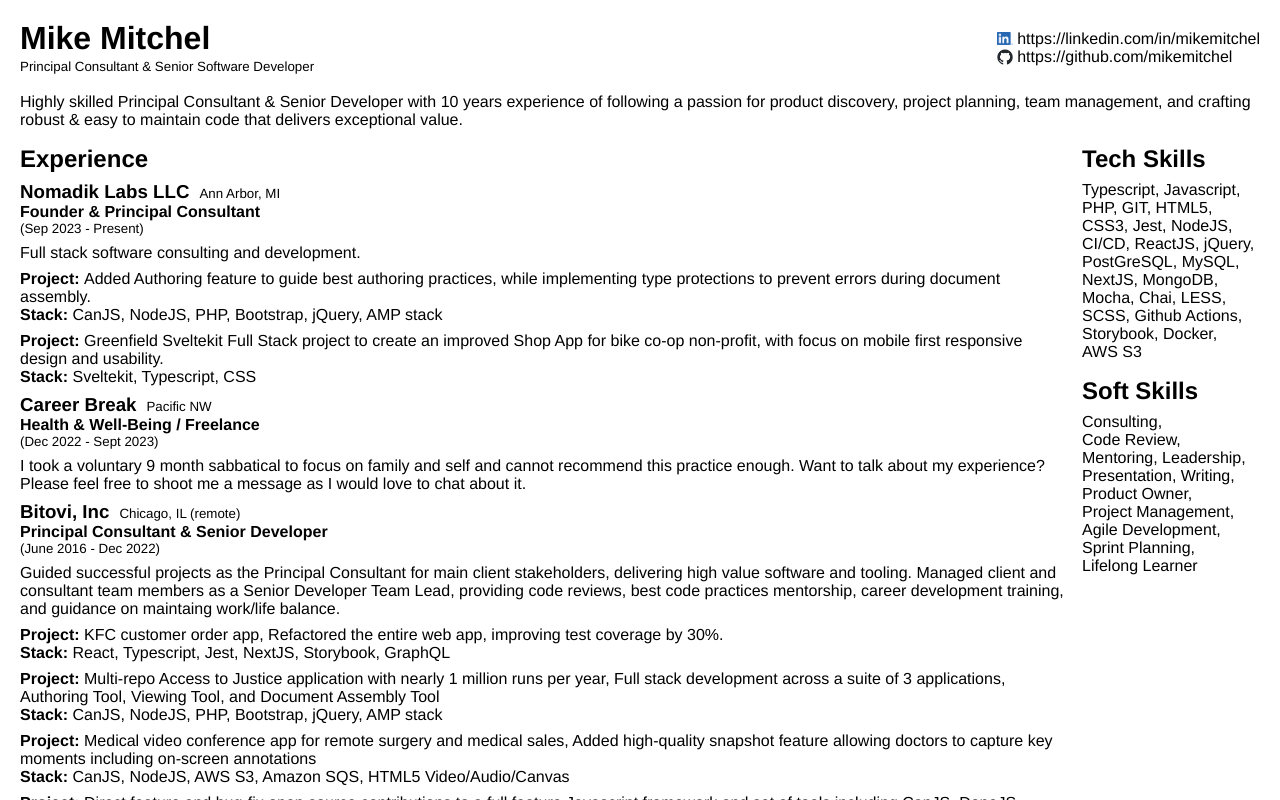
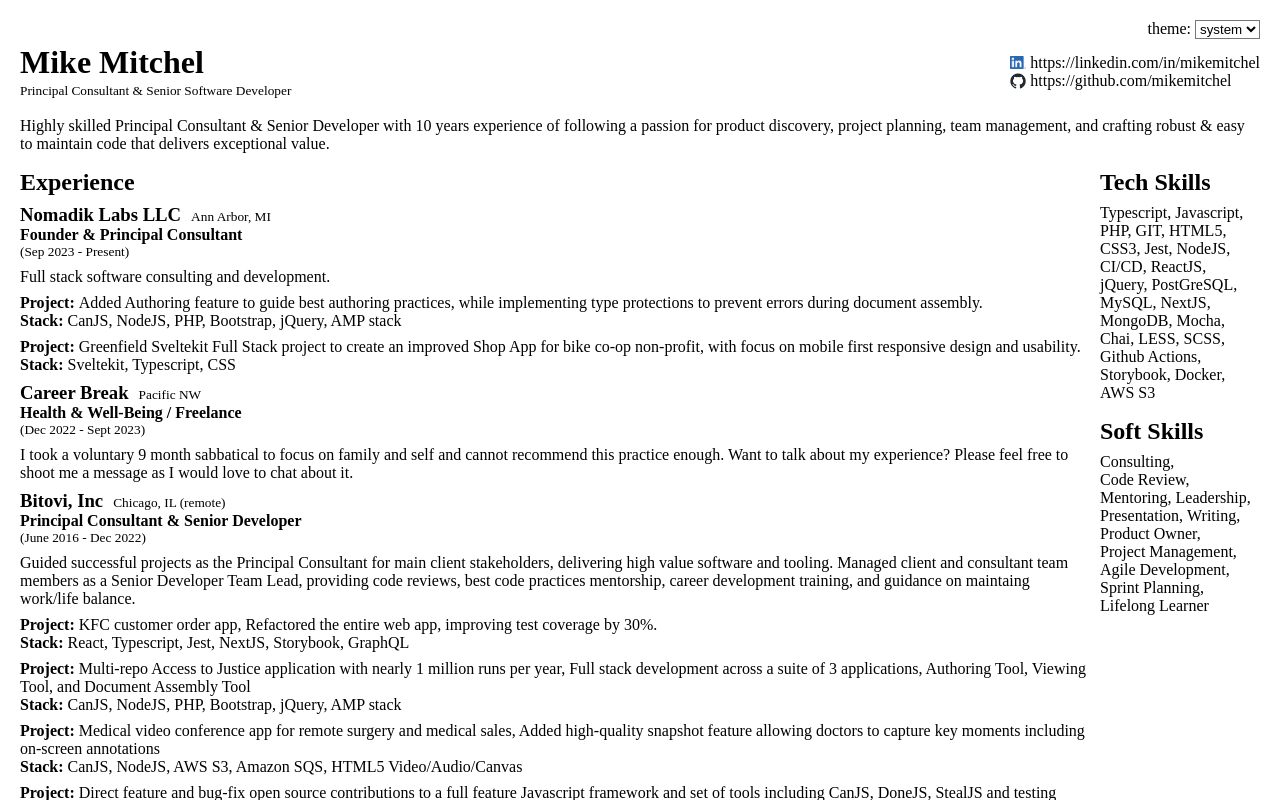
Before and after one commit to mikemitchel/portfolio, a SvelteKit app: page / in a window 1280 px wide. Shown: the top 800 px of the page. Built offline with nearby package versions, Linux system fonts and the light colour scheme.

Commit message:
add them selector

```diff
--- /dev/null
+++ b/src/lib/components/ThemeSwitch.svelte
@@ -0,0 +1,32 @@
+<script lang="ts">
+	import { theme } from '$lib/stores'
+</script>
+
+<div class="theme">
+	<div class="label">theme</div>
+	<select bind:value={$theme}>
+		<option value="system">system</option>
+		<option value="light">light</option>
+		<option value="dark">dark</option>
+	</select>
+</div>
+
+<style>
+	.theme {
+		display: flex;
+		flex-direction: row;
+		justify-content: flex-end;
+		background: var(--backround);
+		color: var(--color);
+		margin-bottom: 5px;
+	}
+
+	select {
+		background: var(--backround);
+		color: var(--color);
+	}
+
+	.label::after {
+		content: ':\00a0';
+	}
+</style>
--- /dev/null
+++ b/src/lib/stores.ts
@@ -0,0 +1,5 @@
+import { writable } from 'svelte/store'
+
+const theme = writable('system')
+
+export { theme }
--- /dev/null
+++ b/src/routes/+layout.svelte
@@ -0,0 +1,23 @@
+<script lang="ts">
+	import '../styles.css'
+	import { theme } from '$lib/stores'
+	import ThemeSwitch from '$lib/components/ThemeSwitch.svelte'
+	import { onMount } from 'svelte'
+
+	onMount(() => {
+		const startingTheme = window.matchMedia('(prefers-color-scheme: dark)') ? 'dark' : 'light'
+		console.log('system theme', startingTheme)
+		window.matchMedia('(prefers-color-scheme: dark)').addEventListener('change', (e) => {
+			console.log(`changed to ${e.matches ? 'dark' : 'light'} mode`)
+		})
+	})
+</script>
+
+<svelte:head>
+	<meta name="color-scheme" content={$theme == 'system' ? 'light dark' : $theme} />
+	<link rel="stylesheet" href={`/theme/${$theme}.css`} />
+</svelte:head>
+
+<ThemeSwitch />
+
+<slot />
--- a/src/routes/+page.svelte
+++ b/src/routes/+page.svelte
@@ -1,25 +1,8 @@
 <script lang="ts">
-	import '../styles.css'
-
 	let { data } = $props()
-	const theme = data.theme
 	const resume = data.resume
-
-	let themeStyles = $derived(`
-	<style class="theme-styles">
-		:root {
-			${Object.keys(theme).reduce((str: string, key: string) => {
-				return str + `--${key}: ${theme[key]};` + '\n'
-			}, '')}
-		}
-	</style>
-	`)
+	console.log('data', data.theme)
 </script>
-
-<svelte:head>
-	<!-- eslint-disable-next-line -->
-	{@html themeStyles}
-</svelte:head>
 
 <div class="main">
 	<div class="header">
--- a/src/routes/+page.ts
+++ b/src/routes/+page.ts
@@ -1,10 +1,10 @@
-import { theme } from '../theme'
 import { resume } from '$lib/index'
+import { theme } from '$lib/stores'
 
 /** @type {import('./$types').PageLoad} */
 export function load() {
 	return {
-		theme,
-		resume
+		resume,
+		theme
 	}
 }
--- a/src/styles.css
+++ b/src/styles.css
@@ -5,9 +5,9 @@
 }
 
 :root {
-	font-size: var(--font-size);
-	font-family: var(--font-body);
-	color: var(--color-text);
+	/* font-body: 'Arial';
+	font-mono: '"Fira Mono", monospace'; */
+	font-size: '16px';
 }
 
 @media (max-width: 700px) {
@@ -19,12 +19,13 @@
 body {
 	min-height: 100dvh;
 	margin: 20px;
-	background-color: var(--color-bg-light);
+	background: var(--background);
+	color: var(--color);
 	background-size: 100dvw 100dvh;
 }
 
 a {
-	color: rgb(var(--color-text));
+	color: var(--link);
 	text-decoration: none;
 }
 
--- a/src/theme.ts
+++ /dev/null
@@ -1,20 +0,0 @@
-export const theme: Record<string, string> = {
-	/* font and text */
-	'font-body': `Helvetica, Arial, -apple-system, BlinkMacSystemFont, 'Open Sans', sans-serif`,
-	'font-mono': `'Fira Mono', monospace`,
-	'font-size': '16px',
-	'color-text': 'rgb(0,0,0)',
-	'color-text-light': '#dde9f8',
-	/* main colors */
-	/* removal of rgb() wrapper allows adding opactiy in the app */
-	'color-primary': '64, 117, 166 ' /* #4075a6 */,
-	'color-neutral': '250, 250, 250',
-	'color-success': 'rgb(15 186 129)',
-	'color-warning': 'rgb(167 127 6)',
-	'color-error': 'rgb(220 20 60)',
-	/* accent */
-	'color-accent': '#a348e9',
-	/* background */
-	'color-bg-light': 'rgb(255,255,255)',
-	'color-bg-dark': 'rgb(36, 46, 66)'
-}
--- /dev/null
+++ b/static/theme/dark.css
@@ -0,0 +1,5 @@
+:root {
+	--background: rgb(10, 41, 51);
+	--color: rgb(129, 144, 144);
+	--link: rgb(165, 119, 6);
+}
--- /dev/null
+++ b/static/theme/light.css
@@ -0,0 +1,5 @@
+:root {
+	--background: rgb(252, 244, 220);
+	--color: rgb(25, 30, 36);
+	--link: rgb(165, 119, 6);
+}
--- /dev/null
+++ b/static/theme/system.css
@@ -0,0 +1,23 @@
+@media (prefers-color-scheme: light) {
+	:root {
+		--color-lightest: hsl(0deg, 0%, 100%);
+		--color-lighter: hsl(0deg, 0%, 80%);
+		--color-light: hsl(0deg, 0%, 60%);
+		--color-strong: hsl(0deg, 0%, 40%);
+		--color-stronger: hsl(0deg, 0%, 20%);
+		--color-strongest: hsl(0deg, 0%, 0%);
+		--background: Canvas;
+	}
+}
+
+@media (prefers-color-scheme: dark) {
+	:root {
+		--color-lightest: hsl(0deg, 0%, 0%);
+		--color-lighter: hsl(0deg, 0%, 20%);
+		--color-light: hsl(0deg, 0%, 40%);
+		--color-strong: hsl(0deg, 0%, 60%);
+		--color-stronger: hsl(0deg, 0%, 80%);
+		--color-strongest: hsl(0deg, 0%, 100%);
+		--background: Canvas;
+	}
+}
```
Also changed, not shown: static/github-dark.png (added).
